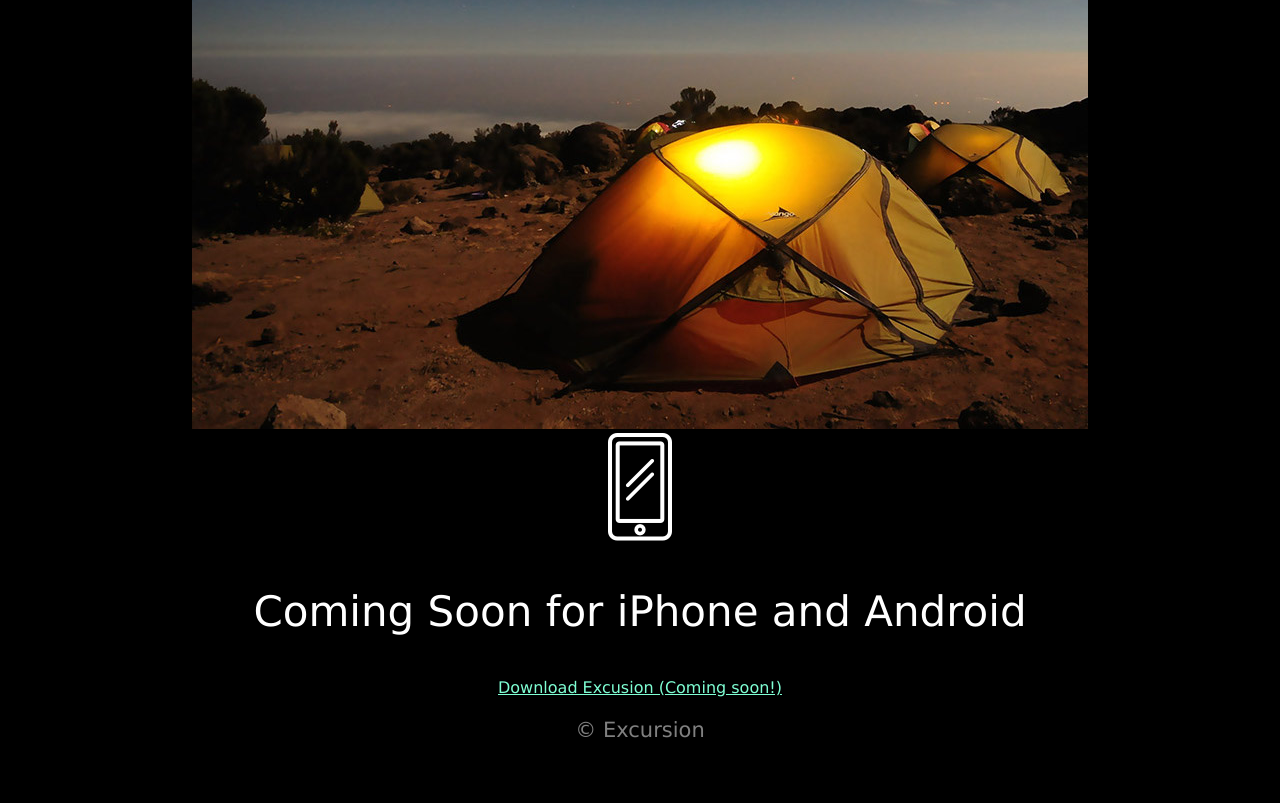
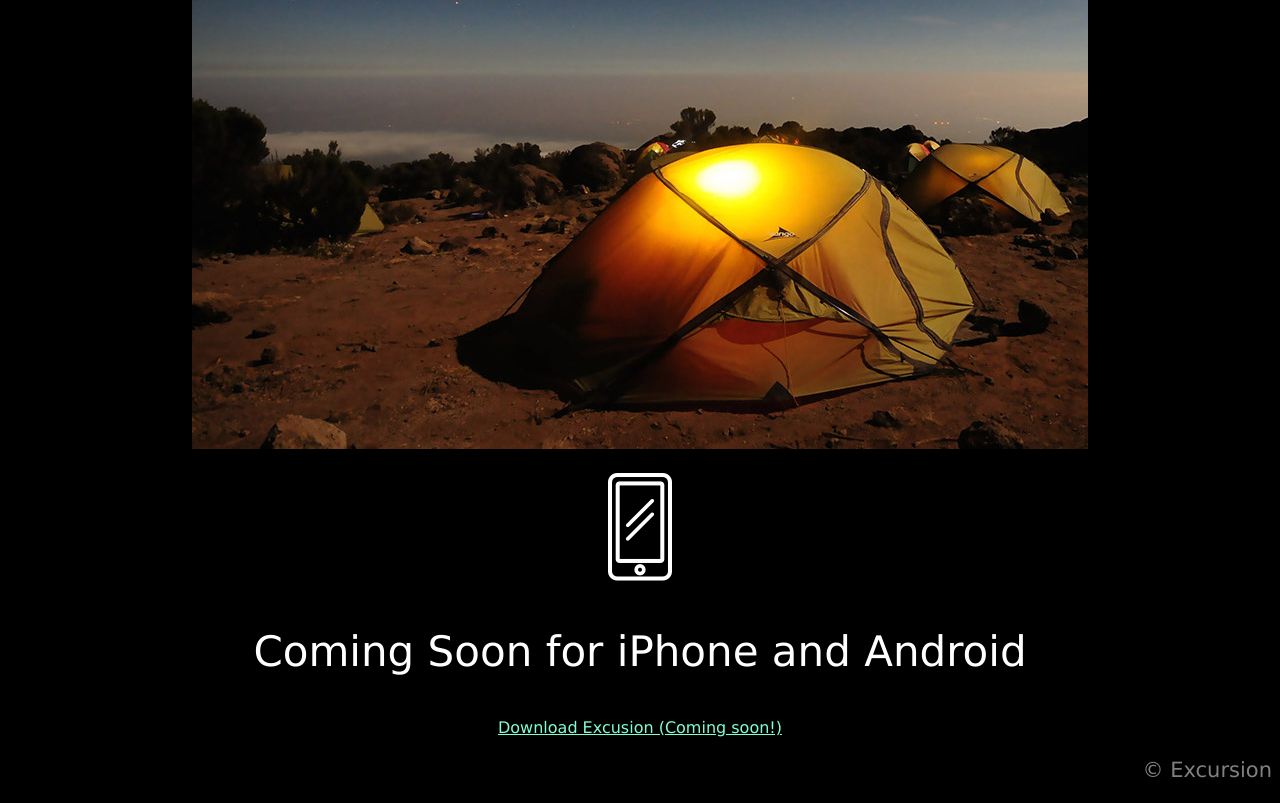
Before and after one commit to EvidenceN/excursion, a plain HTML site: page index.html in a window 1280 px wide. Shown: the part 648-1451 px from the top of the page. Before the commit the page ends 1411 px from the top, so only its background shows below. Drawn offline with Linux system fonts and the light colour scheme.

Commit message:
final step completed

```diff
--- a/resources/css/index.css
+++ b/resources/css/index.css
@@ -28,3 +28,15 @@ p{
 	font-size: 21px;
 	color: gray;
 }
+
+.footer {
+	text-align: right;
+}
+
+.coming-soon {
+	margin-bottom: 20px;
+}
+
+.image {
+	margin-top: 20px;
+}
```
Also changed, not shown: index.html (indentation only).
